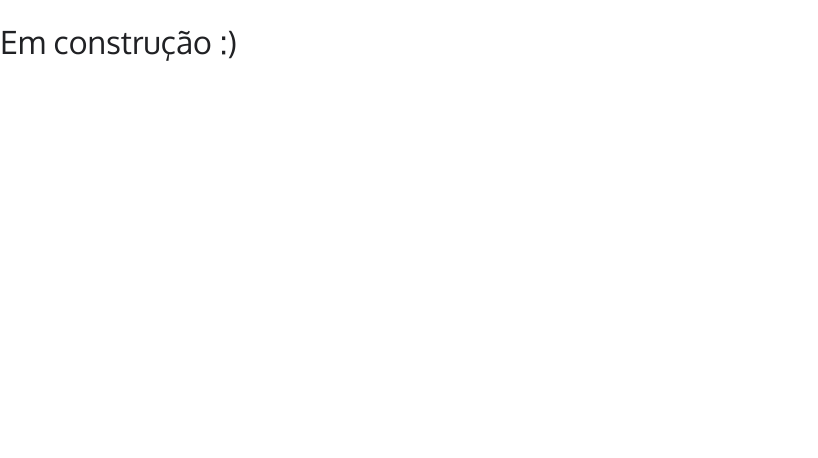
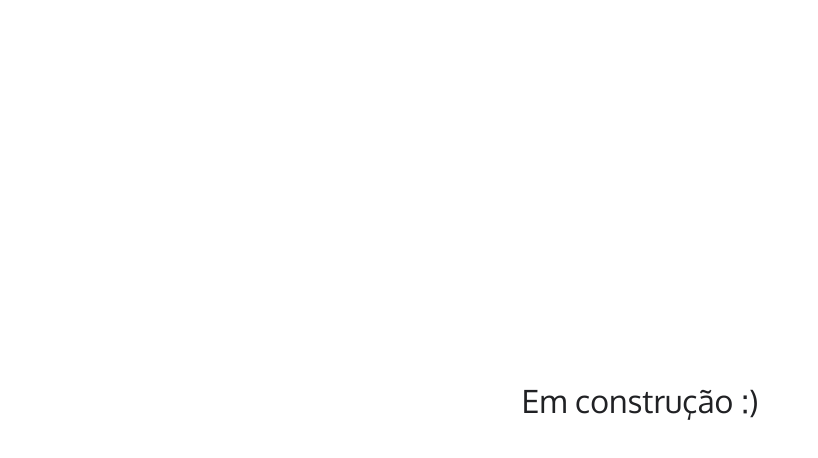
Before and after one commit to gustavo-sm/sitezinhonextjs, a Next.js app: page / in a window 1280 px wide. Shown: the top 458 px of the page, without its empty margins (0-818 px from the left). Built offline with nearby package versions, Linux system fonts and the light colour scheme.

Commit message:
Centralizado div de header

```diff
--- a/src/pages/index.js
+++ b/src/pages/index.js
@@ -1,12 +1,13 @@
 // import { useEffect, useState } from "react";
+import style from './index.module.css'
 import Header from "./components/header/header";
 
 function Home() {
 
     return (
-        <>
+        <div className={style.centered}>
             <Header/>
-        </>);
+        </div>);
 
 }
 
--- /dev/null
+++ b/src/pages/index.module.css
@@ -0,0 +1,6 @@
+.centered {
+    height: 100vh;
+    display: flex;
+    justify-content: center;
+    align-items: center;
+}
```
